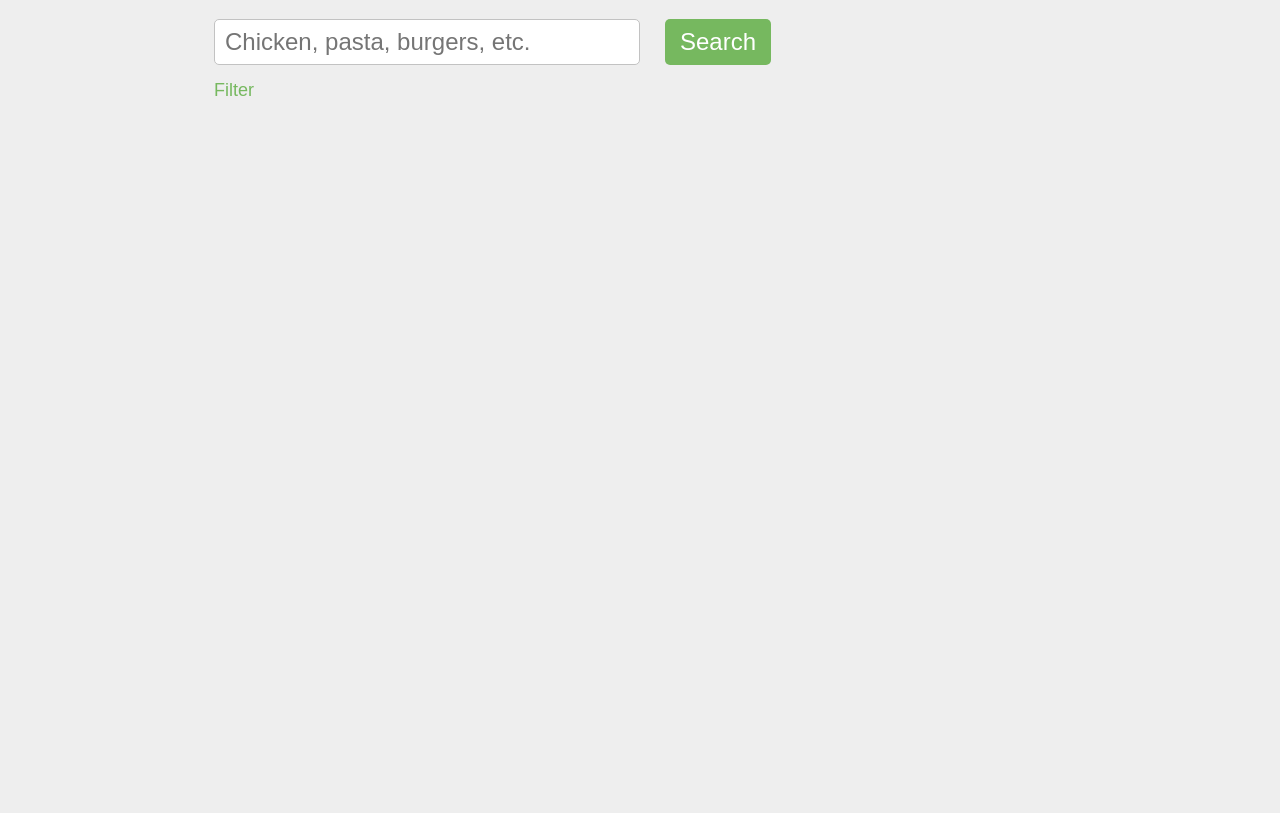
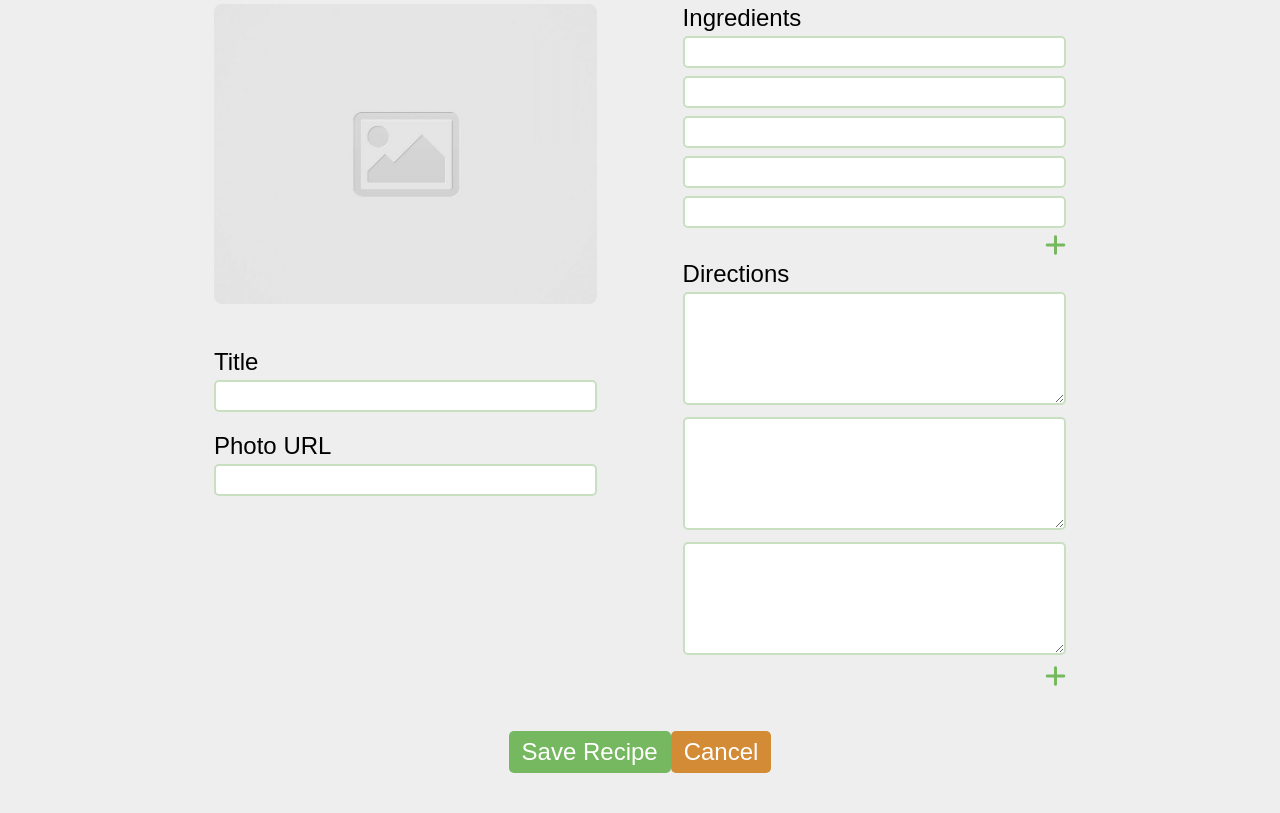
Before and after one commit to cody-martin8/ajax-project, a website: page index.html in a window 1280 px wide. Shown: the part 124-937 px from the top of the page. Before the commit the page ends 800 px from the top, so only its background shows below. Drawn offline with Linux system fonts and the light colour scheme.

Commit message:
Create the form for New Recipes. Create a function that populates the image into the placeholder after the Photo URL is populated.

```diff
--- a/css/layout.css
+++ b/css/layout.css
@@ -66,6 +66,11 @@ body {
     width: 45%;
   }
 
+  .flex-full-screen {
+    display: flex;
+    justify-content: space-between;
+  }
+
   .flex-wrap {
     display: flex;
     flex-wrap: wrap;
--- a/css/styles.css
+++ b/css/styles.css
@@ -64,8 +64,6 @@ input:focus {
 }
 
 .search-button {
-  /* margin-top: 15px;
-  margin-bottom: 50px; */
   border: none;
   background-color: rgb(118, 184, 95);
   color: white;
@@ -110,7 +108,8 @@ input:focus {
 
 .new-recipe-image,
 .add-notes-image,
-.view-saved-recipe-image {
+.view-saved-recipe-image,
+.create-recipe-image {
   width: 100%;
   height: 300px;
   border-radius: 8px;
@@ -252,6 +251,43 @@ select {
   font-weight: bold;
 }
 
+#create-directions-list > li,
+#create-ingredients-list > li {
+  list-style-type: none;
+}
+
+.create-directions-list,
+.create-ingredients-list {
+  margin: 0;
+  padding: 0;
+}
+
+.create-recipe-input {
+  width: 100%;
+  height: 2rem;
+  margin: 4px 0;
+  border-radius: 5px;
+  border: solid 2px rgb(201, 223, 194);
+}
+
+.create-recipe-textarea {
+  width: 100%;
+  margin: 4px 0;
+  border-radius: 5px;
+  border: solid 2px rgb(201, 223, 194);
+}
+
+.create-recipe-title,
+.create-recipe-image-url {
+  margin-bottom: 20px;
+}
+
+.add-ingredient-input,
+.add-directions-input {
+  color:rgb(118, 184, 95);
+  margin: 5px 0;
+}
+
 .theme-font-color {
   color: rgb(161,188,152);
 }
@@ -304,6 +340,14 @@ select {
     height: 100vh;
   }
 
+  .create-recipe-column-a {
+    width: 45%;
+  }
+
+  .create-recipe-column-b {
+    width: 45%;
+  }
+
   .query-text {
   width: 50%;
   font-size: 24px;
@@ -329,14 +373,12 @@ select {
     width: 250px;
   }
 
-  .search-button {
-    font-size: 24px;
-  }
-
+  .search-button,
   .save-recipe-button,
   .save-notes-button,
   .cancel-notes-button,
-  .return-button {
+  .return-button,
+  .cancel-recipe-button {
     font-size: 24px;
   }
 
--- a/index.html
+++ b/index.html
@@ -29,7 +29,7 @@
   <main>
 
     <!-- Search page for search form -->
-    <div class="page" data-view="search-form">
+    <div class="page hidden" data-view="search-form">
       <form id="recipe-search-form">
         <div class="container tab" data-view="search-page">
           <div class="row page-header">
@@ -177,6 +177,85 @@
       </form>
     </div>
 
+    <!-- Create Recipe Page -->
+    <!-- Look at Code Journal to refine formatting  -->
+    <div class="page" data-view="create-recipe-page">
+      <form id="create-recipe-form">
+        <div class="container">
+          <div class="row page-header">
+            <div class="column">
+              <h1>Create Recipe</h1>
+            </div>
+          </div>
+          <div class="create-recipe-row flex-full-screen">
+            <div class="create-recipe-column-a">
+              <img class="create-recipe-image margin-bottom" alt="" src="images/placeholder-image-square.jpg">
+              <div class="title-input">
+                <label for="create-recipe-title" class="block">Title</label>
+                <input required name="title" type="text" class="create-recipe-title create-recipe-input">
+              </div>
+              <div class="image-url-input">
+                <label for="create-recipe-image-url" class="block">Photo URL</label>
+                <input required name="image-url" type="text" class="create-recipe-image-url create-recipe-input">
+              </div>
+            </div>
+            <div class="create-recipe-column-b margin-bottom">
+              <div class="create-ingredients">
+                <ul class="create-ingredients-list" id="create-ingredients-list">
+                  <label for="create-ingredients" class="block">Ingredients</label>
+                  <li>
+                    <input required name="ingredient" type="text" class="ingredient create-recipe-input">
+                  </li>
+                  <li>
+                    <input required name="ingredient" type="text" class="ingredient create-recipe-input">
+                  </li>
+                  <li>
+                    <input required name="ingredient" type="text" class="ingredient create-recipe-input">
+                  </li>
+                  <li>
+                    <input required name="ingredient" type="text" class="ingredient create-recipe-input">
+                  </li>
+                  <li>
+                    <input required name="ingredient" type="text" class="ingredient create-recipe-input">
+                  </li>
+                </ul>
+                <div class="add-ingredient-input justify-right">
+                  <a><i class="fa-solid fa-plus fa-xl"></i></a>
+                </div>
+                <!-- Build a function that creates new inputs in the DOM -->
+                <!-- Be able to reset inputs to original setting -->
+              </div>
+              <div class="create-directions">
+                <ul class="create-directions-list" id="create-directions-list">
+                  <label for="create-directions" class="block">Directions</label>
+                  <li>
+                    <textarea name="directions" rows="7" class="directions create-recipe-textarea"></textarea>
+                  </li>
+                  <li>
+                    <textarea name="directions" rows="7" class="directions create-recipe-textarea"></textarea>
+                  </li>
+                  <li>
+                    <textarea name="directions" rows="7" class="directions create-recipe-textarea"></textarea>
+                  </li>
+                </ul>
+                <div class="add-directions-input justify-right">
+                  <a><i class="fa-solid fa-plus fa-xl"></i></a>
+                </div>
+                <!-- Build a function that creates new inputs in the DOM -->
+                <!-- Be able to reset inputs to original setting -->
+              </div>
+            </div>
+          </div>
+          <div class="row">
+            <div class="flex-center">
+              <button type="button" class="save-recipe-button green-button margin-bottom">Save Recipe</button>
+              <button type="button" class="cancel-recipe-button orange-button margin-bottom">Cancel</button>
+            </div>
+          </div>
+        </div>
+      </form>
+    </div>
+
     <!-- Recipe Book page -->
     <div class="page hidden" data-view="recipe-book">
       <div class="container page">
--- a/js/main.js
+++ b/js/main.js
@@ -519,3 +519,14 @@ $savedRecipesList.addEventListener('click', function initiateDelete(event) {
     console.log('Delete Recipe');
   }
 })
+
+var $createRecipeImage = document.querySelector('.create-recipe-image');
+var $createRecipeTitle = document.querySelector('.create-recipe-title');
+var $photoUrl = document.querySelector('.create-recipe-image-url');
+var $ingredients = document.querySelector('#create-ingredients-list');
+var $directions = document.querySelector('#create-directions-list');
+
+$photoUrl.addEventListener('input', function inputImage(event) {
+  event.preventDefault();
+  $createRecipeImage.setAttribute('src', event.target.value);
+});
```
Also changed, not shown: images/placeholder-image-square.jpg (added).
